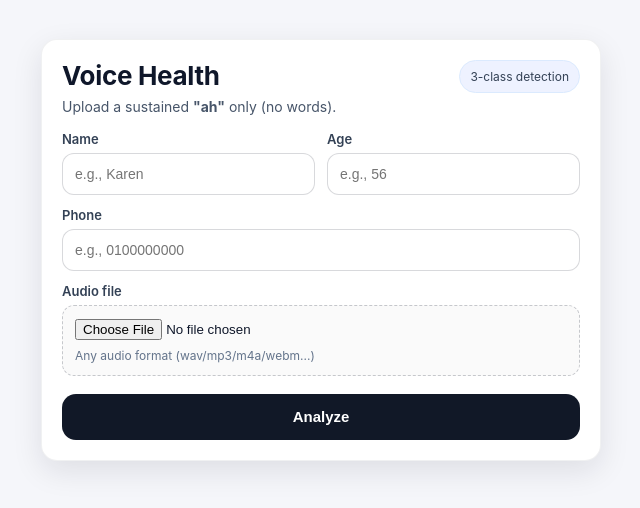
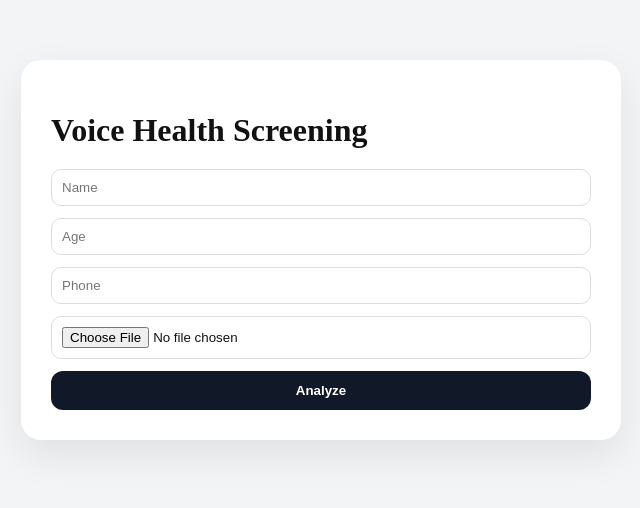
Before and after one commit to karenbahgat/voice-health-check, a React (Vite) app in the folder frontend/: page / in a window 1280 px wide. Shown: the part 150-658 px from the top of the page, without its empty margins (319-959 px from the left). Built offline with nearby package versions, Linux system fonts and the light colour scheme.

Commit message:
update frontend with rehab integration

```diff
--- a/frontend/src/PredictForm.jsx
+++ b/frontend/src/PredictForm.jsx
@@ -1,5 +1,6 @@
 import React, { useMemo, useState } from "react";
 import { predictVoice } from "./api";
+import RehabForm from "./RehabForm";
 
 function pct(x) {
   if (typeof x !== "number" || Number.isNaN(x)) return "-";
@@ -14,20 +15,12 @@ export default function PredictForm() {
 
   const [loading, setLoading] = useState(false);
   const [result, setResult] = useState(null);
+  const [patientId, setPatientId] = useState(null);
   const [error, setError] = useState("");
 
   const sortedProbs = useMemo(() => {
     if (!result?.probs) return [];
     return Object.entries(result.probs).sort((a, b) => (b[1] ?? 0) - (a[1] ?? 0));
-  }, [result]);
-
-  const statusBadge = useMemo(() => {
-    const pred = (result?.prediction || "").toLowerCase();
-    if (!pred) return null;
-    if (pred === "healthy") return { text: "Healthy", tone: "good" };
-    if (pred === "parkinson") return { text: "Parkinson (screening)", tone: "warn" };
-    if (pred === "als") return { text: "ALS (screening)", tone: "warn" };
-    return { text: result.prediction, tone: "warn" };
   }, [result]);
 
   async function onSubmit(e) {
@@ -36,15 +29,17 @@ export default function PredictForm() {
     setResult(null);
 
     if (!name.trim() || !age || !phone.trim()) {
-      setError("Please fill in name, age, and phone.");
+      setError("Please fill in name, age and phone.");
       return;
     }
+
     if (!file) {
-      setError('Please upload an audio file (sustained "ah").');
+      setError("Please upload an audio file.");
       return;
     }
 
     setLoading(true);
+
     try {
       const data = await predictVoice({
         name: name.trim(),
@@ -52,11 +47,12 @@ export default function PredictForm() {
         phone: phone.trim(),
         file,
       });
+
       setResult(data);
+      setPatientId(data.patient_id);
     } catch (err) {
       const msg =
         err?.response?.data?.detail ||
-        (typeof err?.response?.data === "string" ? err.response.data : null) ||
         err?.message ||
         "Request failed";
       setError(String(msg));
@@ -68,124 +64,80 @@ export default function PredictForm() {
   return (
     <div style={styles.page}>
       <div style={styles.card}>
-        <div style={styles.header}>
-          <div>
-            <h1 style={styles.h1}>Voice Health</h1>
-            <p style={styles.sub}>
-              Upload a sustained <b>"ah"</b> only (no words).
-            </p>
-          </div>
-          <div style={styles.pill}>3-class detection</div>
-        </div>
+        <h1 style={styles.title}>Voice Health Screening</h1>
 
         <form onSubmit={onSubmit} style={styles.form}>
-          <div style={styles.grid}>
-            <div style={styles.field}>
-              <label style={styles.label}>Name</label>
           <input
             style={styles.input}
+            placeholder="Name"
             value={name}
             onChange={(e) => setName(e.target.value)}
-                placeholder="e.g., Karen"
             required
           />
-            </div>
 
-            <div style={styles.field}>
-              <label style={styles.label}>Age</label>
           <input
             style={styles.input}
             type="number"
+            placeholder="Age"
             value={age}
             onChange={(e) => setAge(e.target.value)}
-                placeholder="e.g., 56"
-                min="1"
-                max="120"
             required
           />
-            </div>
-          </div>
 
-          <div style={styles.field}>
-            <label style={styles.label}>Phone</label>
           <input
             style={styles.input}
+            placeholder="Phone"
             value={phone}
             onChange={(e) => setPhone(e.target.value)}
-              placeholder="e.g., 0100000000"
             required
           />
-          </div>
 
-          <div style={styles.field}>
-            <label style={styles.label}>Audio file</label>
-            <div style={styles.fileWrap}>
           <input
-                style={styles.file}
+            style={styles.input}
             type="file"
             accept="audio/*"
             onChange={(e) => setFile(e.target.files?.[0] || null)}
             required
           />
-              <div style={styles.fileHint}>
-                {file ? file.name : "Any audio format (wav/mp3/m4a/webm...)"}{" "}
-              </div>
-            </div>
-          </div>
 
-          <button style={{ ...styles.button, opacity: loading ? 0.75 : 1 }} disabled={loading}>
+          <button style={styles.button} disabled={loading}>
             {loading ? "Analyzing..." : "Analyze"}
           </button>
         </form>
 
-        {error && <div style={styles.alertError}>{error}</div>}
+        {error && <div style={styles.error}>{error}</div>}
 
         {result && (
           <div style={styles.resultCard}>
-            <div style={styles.resultHeader}>
-              <h2 style={styles.h2}>Result</h2>
-              {statusBadge && (
-                <span
-                  style={{
-                    ...styles.badge,
-                    ...(statusBadge.tone === "good" ? styles.badgeGood : styles.badgeWarn),
-                  }}
-                >
-                  {statusBadge.text}
-                </span>
-              )}
-            </div>
+            <h2>Result</h2>
 
-            <div style={styles.kpis}>
-              <div style={styles.kpi}>
-                <div style={styles.kpiLabel}>Top prediction</div>
-                <div style={styles.kpiValue}>{result.prediction || "-"}</div>
-              </div>
-              <div style={styles.kpi}>
-                <div style={styles.kpiLabel}>Confidence</div>
-                <div style={styles.kpiValue}>{pct(result.confidence)}</div>
-              </div>
-            </div>
+            <p>
+              <strong>Prediction:</strong>{" "}
+              {result.predicted_label || "-"}
+            </p>
 
-            <div style={styles.section}>
-              <div style={styles.sectionTitle}>Probabilities</div>
-              <div style={styles.probList}>
+            <p>
+              <strong>Confidence:</strong>{" "}
+              {typeof result.confidence_percent === "number"
+                ? `${result.confidence_percent.toFixed(1)}%`
+                : "-"}
+            </p>
+
+            <h3>Probabilities</h3>
             {sortedProbs.map(([k, v]) => (
-                  <div key={k} style={styles.probRow}>
-                    <div style={styles.probName}>{k}</div>
-                    <div style={styles.probPct}>{pct(v)}</div>
-                    <div style={styles.probBarTrack}>
-                      <div style={{ ...styles.probBarFill, width: `${Math.max(0, Math.min(1, v)) * 100}%` }} />
-                    </div>
+              <div key={k}>
+                {k}: {pct(v)}
               </div>
             ))}
+
+            <p style={styles.disclaimer}>
+              This assessment is supportive and not a medical diagnosis.
+            </p>
           </div>
-            </div>
+        )}
 
-            <div style={styles.disclaimer}>
-              This is an AI screening result, not a final medical diagnosis. Please consult a specialist for confirmation.
-            </div>
-          </div>
+        {patientId && (
+          <RehabForm patientId={patientId} />
         )}
       </div>
     </div>
@@ -198,138 +150,53 @@ const styles = {
     display: "flex",
     justifyContent: "center",
     alignItems: "center",
-    padding: 18,
-    background: "#f5f6fa",
-    fontFamily: "Inter, Arial, sans-serif",
-    color: "#0f172a",
+    background: "#f3f4f6",
+    padding: 20,
   },
   card: {
-    width: 560,
+    width: 600,
     maxWidth: "100%",
-    background: "#fff",
-    borderRadius: 16,
-    padding: 20,
-    boxShadow: "0 10px 30px rgba(15, 23, 42, 0.10)",
-    border: "1px solid rgba(15, 23, 42, 0.06)",
+    background: "#ffffff",
+    padding: 30,
+    borderRadius: 20,
+    boxShadow: "0 15px 40px rgba(0,0,0,0.08)",
   },
-  header: {
+  title: {
+    marginBottom: 20,
+  },
+  form: {
     display: "flex",
-    justifyContent: "space-between",
-    alignItems: "flex-start",
+    flexDirection: "column",
     gap: 12,
-    marginBottom: 14,
   },
-  h1: { margin: 0, fontSize: 26, letterSpacing: -0.3 },
-  sub: { margin: "6px 0 0", fontSize: 14, color: "#475569", lineHeight: 1.4 },
-  pill: {
-    fontSize: 12,
-    color: "#334155",
-    background: "#eef2ff",
-    border: "1px solid #dbeafe",
-    padding: "8px 10px",
-    borderRadius: 999,
-    whiteSpace: "nowrap",
+  input: {
+    padding: 10,
+    borderRadius: 10,
+    border: "1px solid #ddd",
   },
-
-  form: { marginTop: 8 },
-  grid: { display: "grid", gridTemplateColumns: "1fr 1fr", gap: 12 },
-  field: { display: "flex", flexDirection: "column", gap: 6, marginBottom: 12 },
-  label: { fontSize: 13, color: "#334155", fontWeight: 600 },
-  input: {
-    height: 42,
+  button: {
+    padding: 12,
     borderRadius: 12,
-    border: "1px solid rgba(15, 23, 42, 0.16)",
-    padding: "0 12px",
-    outline: "none",
-    fontSize: 14,
-  },
-
-  fileWrap: {
-    border: "1px dashed rgba(15, 23, 42, 0.22)",
-    borderRadius: 12,
-    padding: 12,
-    background: "#fafafa",
-  },
-  file: { width: "100%" },
-  fileHint: { marginTop: 8, fontSize: 12, color: "#64748b" },
-
-  button: {
-    width: "100%",
-    height: 46,
-    borderRadius: 14,
     border: "none",
     background: "#111827",
     color: "#fff",
-    fontWeight: 800,
+    fontWeight: 700,
     cursor: "pointer",
-    fontSize: 15,
-    marginTop: 6,
   },
-
-  alertError: {
-    marginTop: 12,
-    padding: 12,
-    borderRadius: 12,
-    background: "#fff1f2",
-    border: "1px solid #fecdd3",
-    color: "#9f1239",
-    fontWeight: 700,
+  error: {
+    marginTop: 15,
+    color: "red",
+    fontWeight: 600,
+  },
+  resultCard: {
+    marginTop: 25,
+    padding: 20,
+    borderRadius: 15,
+    background: "#f9fafb",
+  },
+  disclaimer: {
+    marginTop: 15,
     fontSize: 13,
-  },
-
-  resultCard: {
-    marginTop: 14,
-    padding: 14,
-    borderRadius: 14,
-    background: "#f9fafb",
-    border: "1px solid rgba(15, 23, 42, 0.08)",
-  },
-  resultHeader: { display: "flex", justifyContent: "space-between", alignItems: "center", gap: 10 },
-  h2: { margin: 0, fontSize: 18 },
-
-  badge: {
-    fontSize: 12,
-    padding: "6px 10px",
-    borderRadius: 999,
-    border: "1px solid rgba(15, 23, 42, 0.12)",
-  },
-  badgeGood: { background: "#ecfdf5", color: "#065f46", borderColor: "#a7f3d0" },
-  badgeWarn: { background: "#fff7ed", color: "#9a3412", borderColor: "#fed7aa" },
-
-  kpis: { display: "grid", gridTemplateColumns: "1fr 1fr", gap: 12, marginTop: 12 },
-  kpi: {
-    background: "#fff",
-    border: "1px solid rgba(15, 23, 42, 0.08)",
-    borderRadius: 14,
-    padding: 12,
-  },
-  kpiLabel: { fontSize: 12, color: "#64748b", fontWeight: 700 },
-  kpiValue: { marginTop: 6, fontSize: 18, fontWeight: 900, color: "#0f172a" },
-
-  section: { marginTop: 12 },
-  sectionTitle: { fontSize: 13, fontWeight: 800, color: "#334155", marginBottom: 10 },
-
-  probList: { display: "flex", flexDirection: "column", gap: 10 },
-  probRow: { display: "grid", gridTemplateColumns: "110px 80px 1fr", gap: 10, alignItems: "center" },
-  probName: { fontSize: 13, fontWeight: 800, color: "#0f172a" },
-  probPct: { fontSize: 13, color: "#334155", fontWeight: 700, textAlign: "right" },
-  probBarTrack: {
-    height: 10,
-    borderRadius: 999,
-    background: "rgba(15, 23, 42, 0.08)",
-    overflow: "hidden",
-  },
-  probBarFill: { height: "100%", borderRadius: 999, background: "#111827" },
-
-  disclaimer: {
-    marginTop: 12,
-    padding: 12,
-    borderRadius: 12,
-    background: "#fff7e6",
-    border: "1px solid #ffe0a3",
-    color: "#6b4e00",
-    fontSize: 13,
-    lineHeight: 1.4,
-    fontWeight: 700,
+    color: "#555",
   },
 };
--- /dev/null
+++ b/frontend/src/RehabForm.jsx
@@ -0,0 +1,115 @@
+import React, { useState } from "react";
+import { submitRehabAttempt } from "./api";
+
+export default function RehabForm({ patientId }) {
+  const [task, setTask] = useState("sustained_vowel");
+  const [file, setFile] = useState(null);
+  const [loading, setLoading] = useState(false);
+  const [attempts, setAttempts] = useState([]);
+
+  async function handleSubmit(e) {
+    e.preventDefault();
+    if (!file) return;
+
+    setLoading(true);
+    const data = await submitRehabAttempt({
+      patient_id: patientId,
+      task_id: task,
+      file,
+    });
+
+    setAttempts((prev) => [data, ...prev]);
+    setFile(null);
+    setLoading(false);
+  }
+
+  function statusColor(status) {
+    if (status === "improved") return "#16a34a";
+    if (status === "needs_training") return "#dc2626";
+    return "#f59e0b";
+  }
+
+  return (
+    <div style={styles.card}>
+      <h2 style={styles.title}>Rehabilitation</h2>
+
+      <form onSubmit={handleSubmit} style={styles.form}>
+        <select value={task} onChange={(e) => setTask(e.target.value)} style={styles.select}>
+          <option value="sustained_vowel">Sustained "ah"</option>
+          <option value="pataka">Pa-Ta-Ka</option>
+        </select>
+
+        <input
+          type="file"
+          accept="audio/*"
+          onChange={(e) => setFile(e.target.files?.[0] || null)}
+          style={styles.input}
+        />
+
+        <button style={styles.button} disabled={loading}>
+          {loading ? "Submitting..." : "Submit Attempt"}
+        </button>
+      </form>
+
+      {attempts.length > 0 && (
+        <div style={{ marginTop: 20 }}>
+          <h3>History</h3>
+
+          {attempts.map((a, i) => (
+            <div key={i} style={styles.attemptCard}>
+              <div><b>Score:</b> {a.score}</div>
+              <div>
+                <b>Improvement:</b> {a.improvement_percent}%
+                {a.improvement_percent >= 5 && " 🎉"}
+              </div>
+              <div style={{ color: statusColor(a.status), fontWeight: 700 }}>
+                {a.status}
+              </div>
+            </div>
+          ))}
+        </div>
+      )}
+    </div>
+  );
+}
+
+const styles = {
+  card: {
+    marginTop: 30,
+    padding: 20,
+    borderRadius: 16,
+    background: "#ffffff",
+    boxShadow: "0 8px 20px rgba(0,0,0,0.06)",
+  },
+  title: {
+    marginBottom: 10,
+  },
+  form: {
+    display: "flex",
+    flexDirection: "column",
+    gap: 10,
+  },
+  select: {
+    height: 40,
+    borderRadius: 10,
+  },
+  input: {
+    height: 40,
+  },
+  button: {
+    height: 45,
+    borderRadius: 12,
+    border: "none",
+    background: "#111827",
+    color: "#fff",
+    fontWeight: 700,
+    cursor: "pointer",
+  },
+  attemptCard: {
+    marginTop: 10,
+    padding: 12,
+    borderRadius: 12,
+    background: "#f9fafb",
+    border: "1px solid #e5e7eb",
+  },
+};
```
Also changed, not shown: frontend/src/api.js (+14 -1 lines). Lines whose indentation alone changed are shown as unchanged.
